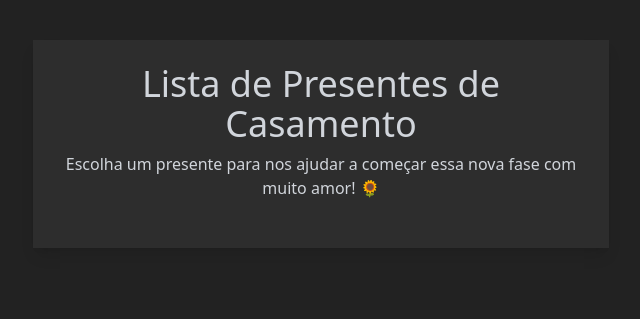
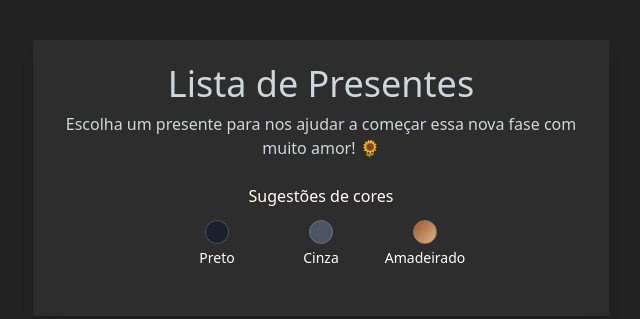
Before and after one commit to noogabe/wedding, a website: page public/presentes.html in a window 1280 px wide. Shown: the whole page, without its empty margins (319-959 px from the left). Drawn offline with nearby package versions, Linux system fonts and the light colour scheme; no server answers.

Commit message:
feat: add subtitle with gift colors

```diff
--- a/public/presentes.html
+++ b/public/presentes.html
@@ -36,8 +36,31 @@
 </head>
 <body class="bg-fundoEscuro text-begeClaro">
   <div class="max-w-xl mx-auto mt-10 p-6 bg-[#2d2d2d] rounded-none shadow-lg transition-all duration-300">
-    <h1 class="text-4xl text-gray-300 text-center mb-2 animate-fade-in">Lista de Presentes de Casamento</h1>
+    <h1 class="text-4xl text-gray-300 text-center mb-2 animate-fade-in">Lista de Presentes</h1>
     <p class="text-center text-gray-300 mb-6">Escolha um presente para nos ajudar a começar essa nova fase com muito amor! 🌻</p>
+
+    <!-- Paleta de cores dentro do container -->
+    <div class="mb-6">
+      <h2 class="text-center text-begeClaro mb-3">Sugestões de cores</h2>
+      <div class="flex gap-6 justify-center">
+        <div class="flex flex-col items-center gap-1 w-20">
+          <div class="w-6 h-6 bg-pretoEscuro rounded-full border border-gray-600"></div>
+          <span class="text-begeClaro text-sm">Preto</span>
+        </div>
+        <div class="flex flex-col items-center gap-1 w-20">
+          <div class="w-6 h-6 bg-gray-600 rounded-full border border-gray-500"></div>
+          <span class="text-begeClaro text-sm">Cinza</span>
+        </div>
+        <div class="flex flex-col items-center gap-1 w-20">
+          <div
+            class="w-6 h-6 rounded-full border"
+            style="background: linear-gradient(135deg, #a0522d, #deb887); border-color: #9c7b59;"
+          ></div>
+          <span class="text-begeClaro text-sm">Amadeirado</span>
+        </div>
+      </div>
+    </div>
+
     <ul id="lista" class="space-y-4"></ul>
   </div>
 
@@ -98,11 +121,12 @@
       fetch('/api/presentes')
         .then(res => res.json())
         .then(presentes => {
-          // Ordenar presentes: disponíveis primeiro, depois reservados, em ordem alfabética
+          // Ordena: disponíveis primeiro, depois reservados, e dentro de cada grupo em ordem alfabética
           presentes.sort((a, b) => {
-            if (!a.reservadoPor && b.reservadoPor) return -1;
-            if (a.reservadoPor && !b.reservadoPor) return 1;
-            return a.nome.localeCompare(b.nome, 'pt-BR', { sensitivity: 'base' });
+            if (!!a.reservadoPor === !!b.reservadoPor) {
+              return a.nome.localeCompare(b.nome, 'pt-BR', { sensitivity: 'base' });
+            }
+            return a.reservadoPor ? 1 : -1;
           });
 
           const lista = document.getElementById('lista');
```
Also changed, not shown: data/confirmacoes.json (+0 -10 lines).
